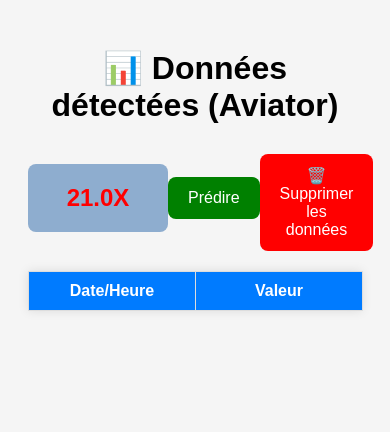
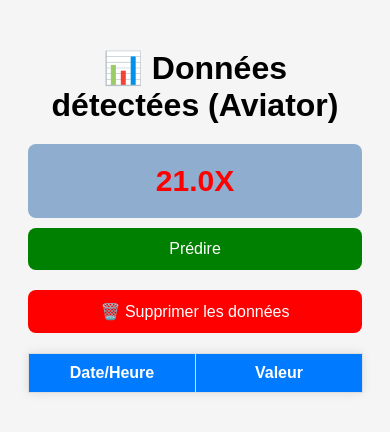
Before and after one commit to Nestor76164/AviatorProject, a plain HTML site: page index.html in a window 390 px wide. Drawn offline with Linux system fonts and the light colour scheme; no server answers.

Commit message:
Add files via upload

```diff
--- a/index.html
+++ b/index.html
@@ -302,6 +302,22 @@
   }
 }
 
+@media (max-width: 600px) {
+  .top-bar {
+    flex-direction: column;
+    gap: 10px;
+    align-items: stretch;
+  }
+
+  button {
+    width: 100%;
+  }
+
+  .box {
+    font-size: 30px;
+  }
+}
+
   </style>
 
   <script src="https://www.gstatic.com/firebasejs/10.9.0/firebase-app-compat.js"></script>
```
